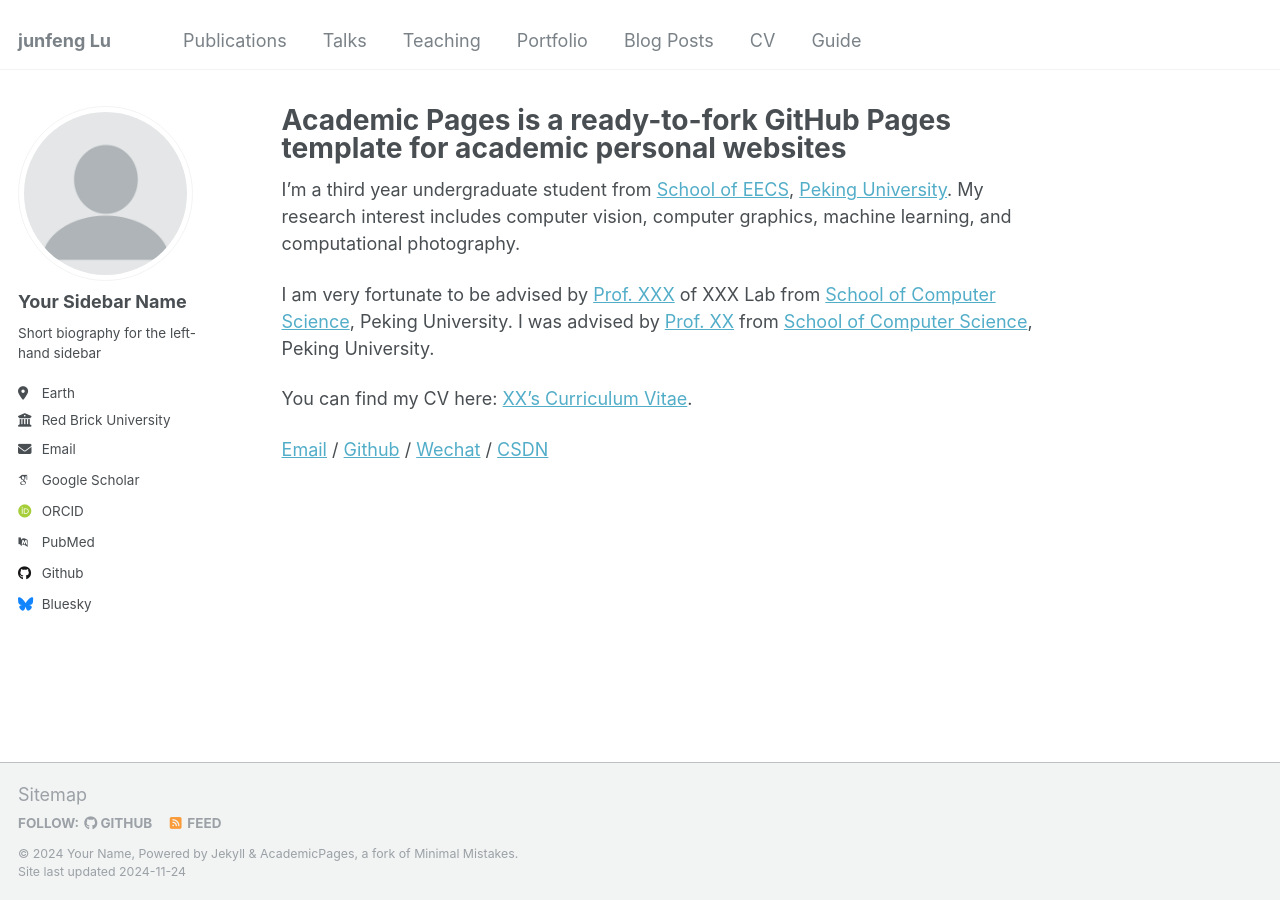
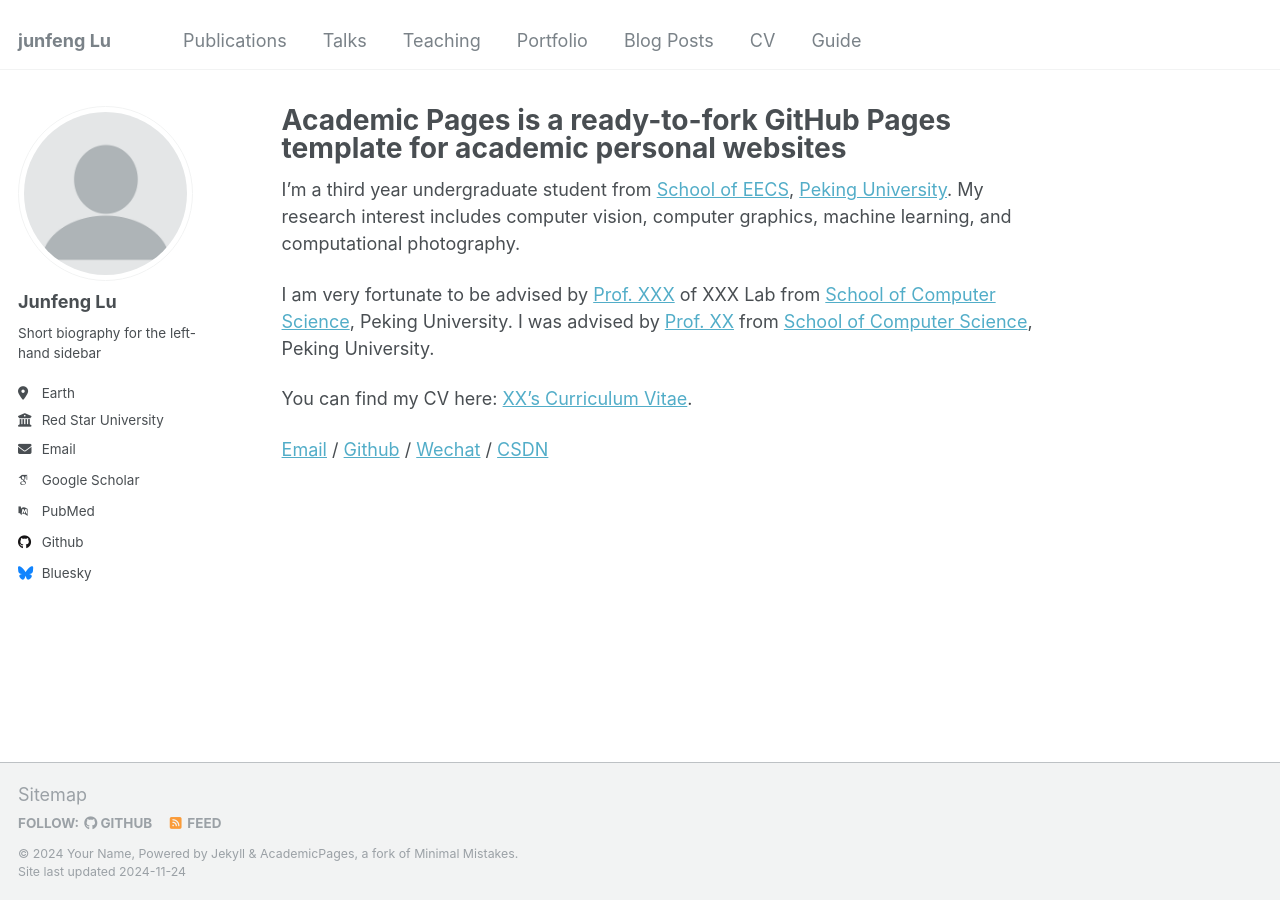
Before and after one commit to JunFengLu1/JunFengLu1.github.io, a Jekyll site: the page built from _pages/about.md, in a window 1280 px wide. Built offline with Jekyll 4.4.1, drawn with Linux system fonts in a browser that asks for light colours; some web fonts are replaced.

Commit message:
Update _config.yml

```diff
--- a/_config.yml
+++ b/_config.yml
@@ -8,7 +8,7 @@
 
 # Basic Site Settings
 locale                   : "en-US"
-title                    : "junfeng Lu "
+title                    : "junfeng Lu"
 title_separator          : "-"
 name                     : &name "Your Name"
 description              : &description "personal description"
@@ -22,19 +22,19 @@ repository               : "academicpages/academicpages.github.io"
 author:
   # Biographic information
   avatar           : "profile.png"
-  name             : "Your Sidebar Name"
+  name             : "Junfeng Lu"
   pronouns         : # example: "she/her"
   bio              : "Short biography for the left-hand sidebar"
   location         : "Earth"
-  employer         : "Red Brick University"
+  employer         : "Red Star University"
   uri              : # URL
-  email            : "none@example.org"
+  email            : "ljunfmax@163.com"
 
   # Academic websites
   arxiv            : # URL - Update with the correct link to your profile
   googlescholar    : "https://scholar.google.com/citations?user=PS_CX0AAAAAJ"
   impactstory      : # URL
-  orcid            : "http://orcid.org/yourorcidurl"
+  #orcid            : "http://orcid.org/yourorcidurl"
   semantic         : # URL
   pubmed           : "https://www.ncbi.nlm.nih.gov/pubmed/?term=john+snow"
   researchgate     : # URL
```
